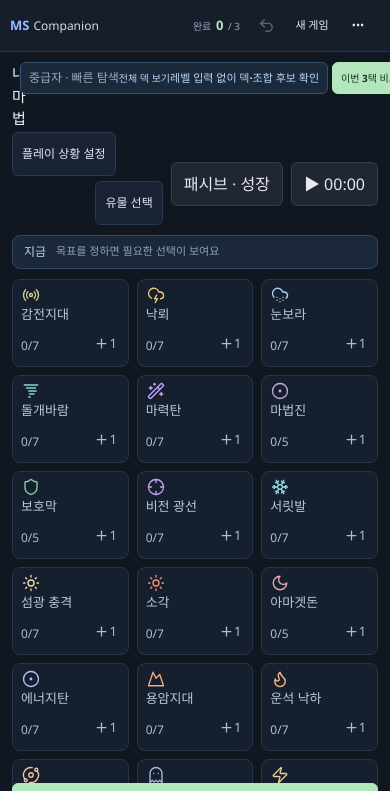
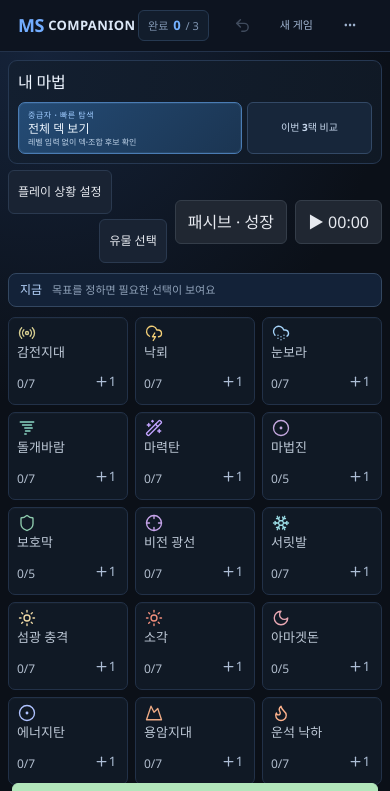
Before and after one commit to vividhyeok/msskilltree, a React (Vite) app: page / in a window 390 px wide. Shown: the top 791 px of the page. Built offline with nearby package versions, Linux system fonts and the light colour scheme.

Commit message:
Redesign live surface as a game analytics dashboard

```diff
--- a/src/features/game-mode/live-refine.css
+++ b/src/features/game-mode/live-refine.css
@@ -1,40 +1,221 @@
-/* Live companion refinement: keep the play surface readable at a glance. */
+/* Live companion refinement: dense, game-first information hierarchy. */
+:root {
+  --op-bg: #0b1018;
+  --op-surface: #111827;
+  --op-surface-2: #151f30;
+  --op-surface-3: #1b2940;
+  --op-border: #25344b;
+  --op-border-strong: #365273;
+  --op-text: #eef5ff;
+  --op-muted: #8fa2bc;
+  --op-accent: #4f9cff;
+  --op-accent-soft: #213f63;
+  --op-good: #68d6b5;
+}
+
+body {
+  background: var(--op-bg);
+}
+
+.game-header {
+  height: 58px;
+  padding: 0 18px;
+  background: #0d1420;
+  border-bottom: 1px solid #23324a;
+  box-shadow: 0 10px 28px #00000022;
+}
+
+.brand {
+  color: #72adff;
+  font-size: 18px;
+  letter-spacing: -0.02em;
+}
+
+.brand span {
+  color: #dce8f8;
+  font-size: 13px;
+  font-weight: 700;
+  letter-spacing: 0.03em;
+  text-transform: uppercase;
+}
+
+.header-actions {
+  gap: 4px;
+}
+
+.header-actions button {
+  min-height: 34px;
+  padding: 0 10px;
+  border: 1px solid transparent;
+  border-radius: 6px;
+  color: #9eb2ce;
+}
+
+.header-actions button:hover {
+  border-color: #2e4260;
+  background: #172235;
+  color: #e8f1ff;
+}
+
+.slots {
+  margin-right: 8px;
+  padding: 5px 9px;
+  border: 1px solid #263951;
+  border-radius: 6px;
+  background: #121d2c;
+  color: #8196b2;
+  font-size: 11px;
+}
+
+.slots b {
+  color: #74b1ff;
+  font-size: 13px;
+}
+
 .game-layout {
-  grid-template-columns: minmax(0, 58fr) minmax(360px, 42fr);
+  grid-template-columns: minmax(0, 59fr) minmax(360px, 41fr);
+  height: calc(100dvh - 58px);
+  max-width: 1680px;
+  background: var(--op-bg);
+}
+
+.magic-workspace {
+  padding: 14px 16px 24px;
+  background:
+    radial-gradient(circle at 10% 0%, #15233a 0, transparent 32%),
+    var(--op-bg);
+}
+
+.side-panel {
+  padding: 12px 14px 0;
+  background: #0f1724;
+  border-left-color: #233249;
+}
+
+.live-hud-title {
+  min-height: 62px;
+  margin-bottom: 8px !important;
+  padding: 8px 10px;
+  border: 1px solid #263852;
+  border-radius: 9px;
+  background: linear-gradient(100deg, #131f30 0%, #101925 100%);
+}
+
+.live-hud-title h1 {
+  color: var(--op-text) !important;
+  font-size: 16px !important;
+  letter-spacing: -0.01em !important;
+}
+
+.live-hud-title h1 span {
+  color: #7f93ae !important;
+  font-size: 10px !important;
+}
+
+.live-hud-actions {
+  display: flex;
+  align-items: stretch;
+  gap: 7px;
+  flex: 0 0 auto;
+}
+
+.deck-board-launch {
+  min-width: 202px;
+  min-height: 48px;
+  display: inline-flex;
+  flex-direction: column;
+  align-items: flex-start;
+  justify-content: center;
+  gap: 1px;
+  padding: 6px 11px;
+  border: 1px solid #4a7cb4;
+  border-radius: 7px;
+  background: linear-gradient(135deg, #244b75, #1b3552);
+  color: #edf6ff;
+  text-decoration: none;
+  box-shadow: inset 0 0 0 1px #8fc7ff17;
+}
+
+.deck-board-launch:hover {
+  border-color: #79b6f5;
+  background: linear-gradient(135deg, #2b5c8d, #21436a);
+}
+
+.deck-board-launch-kicker {
+  color: #9fcbff !important;
+  font-size: 8px !important;
+  font-weight: 800 !important;
+  letter-spacing: 0.07em !important;
+  text-transform: uppercase;
+}
+
+.deck-board-launch strong {
+  font-size: 13px;
+  line-height: 1.2;
+}
+
+.deck-board-launch small {
+  color: #bed2e8;
+  font-size: 9px;
+  line-height: 1.2;
+}
+
+.live-choice-launch {
+  min-height: 48px;
+  padding-inline: 14px;
+  border-color: #334966 !important;
+  background: #17263a !important;
+  color: #c8d8ed !important;
+  font-size: 11px;
+}
+
+.live-choice-launch:hover {
+  background: #20344f !important;
+}
+
+.run-context-bar {
+  border-radius: 7px;
 }
 
 .magic-grid {
   grid-template-columns: repeat(auto-fit, minmax(92px, 1fr));
+  gap: 7px;
 }
 
-.side-panel {
-  padding: 12px 14px 0;
+.magic-tile {
+  border-color: #273950;
+  border-radius: 7px;
+  background: #121d2c;
+  box-shadow: 0 1px 0 #ffffff05 inset;
 }
 
-.live-hud-actions {
-  display: flex;
-  align-items: center;
-  gap: 6px;
-  flex: 0 0 auto;
+.magic-tile:not(.invested):not(.consumed):not(.selected) {
+  background: #101925;
+  border-color: #223148;
 }
 
-.deck-board-launch {
-  min-height: 34px;
-  display: inline-flex;
-  align-items: center;
-  justify-content: center;
-  padding: 0 10px;
-  border: 1px solid #36506f;
-  border-radius: 6px;
-  background: #1b2a3b;
-  color: #b7d4f6;
-  font-size: 11px;
-  text-decoration: none;
+.magic-tile:hover {
+  border-color: #3a5678;
 }
 
-.deck-board-launch:hover {
-  border-color: #639bd1;
-  color: #e0efff;
+.magic-tile.invested:not(.consumed) {
+  background: #17283e;
+  border-color: #315173;
+}
+
+.magic-tile.selected:not(.consumed) {
+  background: #1c3858;
+  border-color: #69aaff;
+  box-shadow: inset 0 0 0 1px #69aaff33;
+}
+
+.magic-tile.is-needed {
+  border-color: #4d79a8;
+}
+
+.passive-tile {
+  border-color: #26374d;
+  background: #101a28;
 }
 
 .relationship-hint {
@@ -44,9 +225,9 @@
   gap: 7px;
   margin: 0 0 7px;
   padding: 5px 8px;
-  border: 1px solid #31445b;
+  border: 1px solid #314b69;
   border-radius: 7px;
-  background: #172434;
+  background: #122238;
   color: #8fa6c1;
   font-size: 10px;
 }
@@ -84,15 +265,17 @@
 .need-section {
   max-height: none;
   flex: 0 0 auto;
-  padding-bottom: 10px;
+  padding: 0 0 11px;
+  border-bottom-color: #26374e;
 }
 
 .need-section .section-heading {
-  min-height: 34px;
+  min-height: 38px;
 }
 
 .need-section .section-heading h2 {
-  font-size: 16px;
+  font-size: 15px;
+  color: #e8f2ff;
 }
 
 .need-section .section-heading > span {
@@ -108,6 +291,8 @@
 
 .need-row {
   height: 78px;
+  border-color: #304763;
+  background: linear-gradient(145deg, #1b3049, #17273b) !important;
 }
 
 .need-copy > strong {
@@ -127,9 +312,9 @@
   bottom: 6px;
   padding: 1px 5px;
   border-radius: 4px;
-  font-size: 10px;
+  font-size: 9px;
   line-height: 16px;
-  font-weight: 650;
+  font-weight: 700;
   letter-spacing: 0;
 }
 
@@ -168,13 +353,18 @@
   padding-top: 4px;
 }
 
+.target-row[data-target] {
+  border-color: #263a53;
+  background: #121f30;
+}
+
 .focus-section {
   min-height: 52px;
   padding-top: 6px;
 }
 
 .strategy-drawer {
-  border-top: 1px solid #2b384c;
+  border-top: 1px solid #26374e;
   margin-top: 4px;
 }
 
@@ -245,8 +435,16 @@
 }
 
 @media (max-width: 650px) {
+  .game-header {
+    height: 52px;
+  }
+
+  .game-layout {
+    height: calc(100dvh - 52px);
+  }
+
   .magic-workspace {
-    padding-top: 10px;
+    padding: 8px;
   }
 
   .magic-workspace > .hud-label h1 span {
@@ -254,17 +452,40 @@
   }
 
   .live-hud-title {
+    min-height: 0;
     align-items: flex-start;
+    flex-wrap: wrap;
+    padding: 9px;
   }
 
   .live-hud-actions {
-    gap: 4px;
+    width: 100%;
+    gap: 5px;
   }
 
-  .deck-board-launch,
+  .deck-board-launch {
+    min-width: 0;
+    min-height: 48px;
+    flex: 1 1 62%;
+    padding: 6px 9px;
+  }
+
+  .deck-board-launch-kicker {
+    font-size: 8px !important;
+  }
+
+  .deck-board-launch strong {
+    font-size: 12px;
+  }
+
+  .deck-board-launch small {
+    font-size: 8px;
+  }
+
   .live-choice-launch {
-    min-height: 32px;
-    padding-inline: 8px;
+    min-height: 48px;
+    flex: 1 1 34%;
+    padding-inline: 7px;
     font-size: 10px;
   }
 
@@ -286,7 +507,7 @@
     padding: 7px;
     border: 1px solid #334761;
     border-radius: 8px;
-    background: #1a2839;
+    background: #132238;
     overflow-x: auto;
   }
 
```
